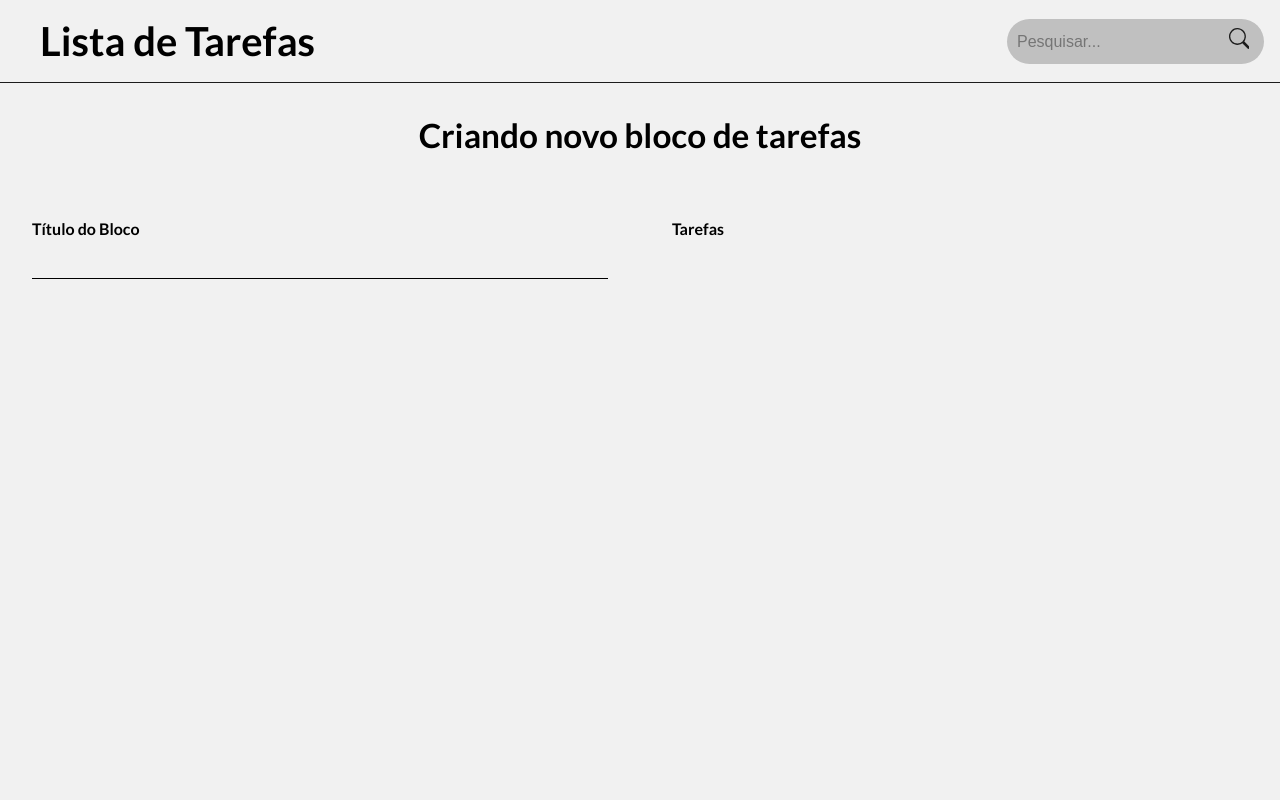
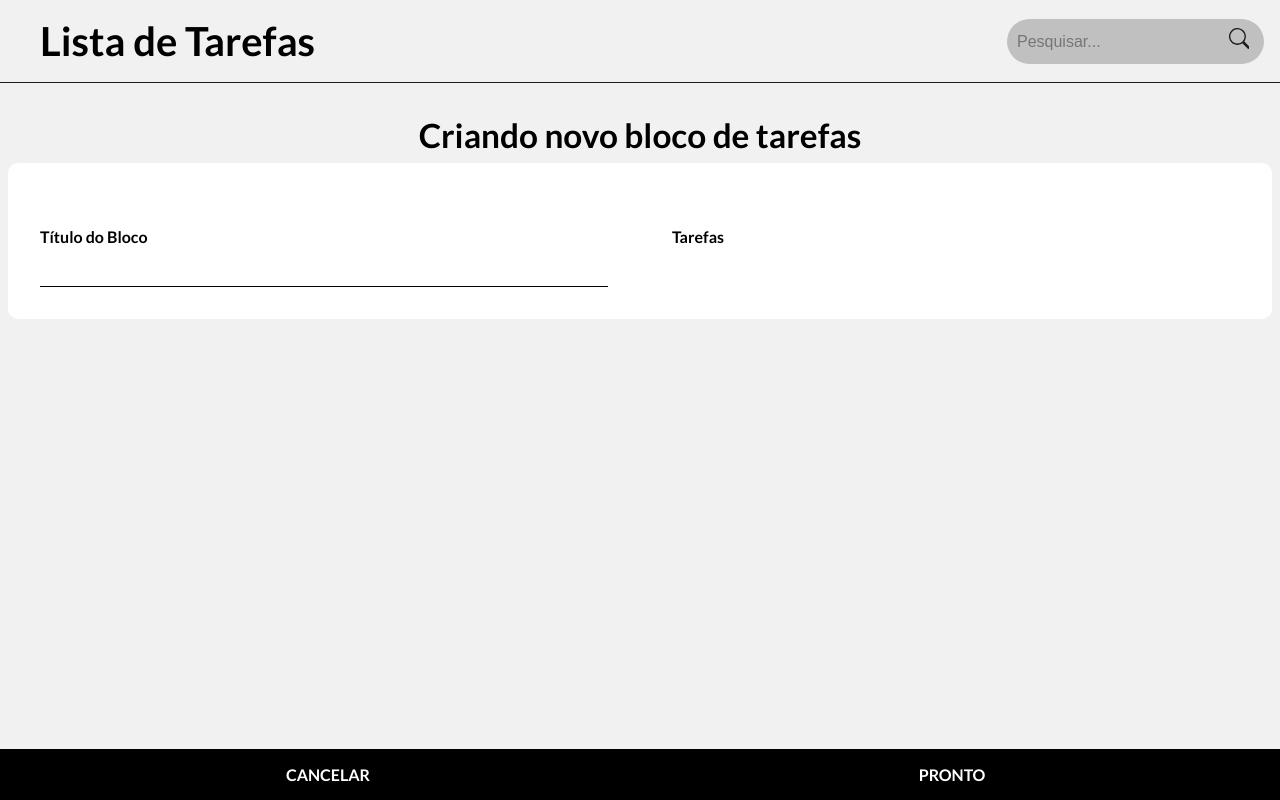
Before and after one commit to Elian-beep/ToDo-List, a Next.js app: page /NewTask in a window 1280 px wide. Built offline with nearby package versions, Linux system fonts and the light colour scheme.

Commit message:
NewTask: botões inferiores de ação para cancelar e salvar

```diff
--- /dev/null
+++ b/components/BottomActions/BottomActions.jsx
@@ -0,0 +1,16 @@
+import React from "react";
+import { BtnAction, Container, Content } from "./styleBottomActions";
+
+export default function BottomActions() {
+    return (
+        <Container>
+            <Content>
+
+                <BtnAction href="/">CANCELAR</BtnAction>
+
+                <BtnAction>PRONTO</BtnAction>
+
+            </Content>
+        </Container>
+    );
+}
--- /dev/null
+++ b/components/BottomActions/styleBottomActions.js
@@ -0,0 +1,35 @@
+import styled from "styled-components";
+
+//-----------------Container
+export const Container = styled.div`
+    position: absolute;
+    bottom: 0;
+
+    display: block;
+
+    background: black;
+    width: 100%;
+`;
+
+//-----------------CONTENT
+export const Content = styled.div`
+    background: black;
+    padding: 1em;
+
+    display: flex;
+    justify-content: space-around;
+`;
+
+//-----------------BOTÃO DE AÇÃO
+export const BtnAction = styled.a`
+    color: #FFF;
+    cursor: pointer;
+    width: 100%;
+    text-align: center;
+
+    text-decoration: none;
+
+    &:hover{
+        color: #C0C0C0;
+    }
+`;
--- a/src/pages/NewTask/index.jsx
+++ b/src/pages/NewTask/index.jsx
@@ -1,4 +1,5 @@
 import React from "react";
+import BottomActions from "../../../components/BottomActions/BottomActions";
 import { AreaNewBlock, AreaTitlePage, Container, Content, InputTitleBlock, Title, TitlePage } from "../../../styles/stylePageNewTask";
 
 export default function NewTask() {
@@ -25,6 +26,8 @@ export default function NewTask() {
                 </AreaNewBlock>
 
             </Content>
+
+            <BottomActions />
         </Container>
     );
 }
--- a/styles/stylePageNewTask.js
+++ b/styles/stylePageNewTask.js
@@ -1,7 +1,9 @@
 import styled from "styled-components";
 
 //-----------------CONTAINER
-export const Container = styled.div``;
+export const Container = styled.div`
+    height: calc(100vh - 120px);
+`;
 
 //-----------------AREA PARA POSICIONAR O TITULO
 export const AreaTitlePage = styled.div`
@@ -25,6 +27,10 @@ export const TitlePage = styled.h1`
 export const Content = styled.div`
     display: flex;
     justify-content: space-around;
+    background: #FFF;
+    margin: 0.5em;
+    border-radius: 10px;
+    padding: 0;
 
     @media (max-width: 600px) {
         flex-direction: column;
```
